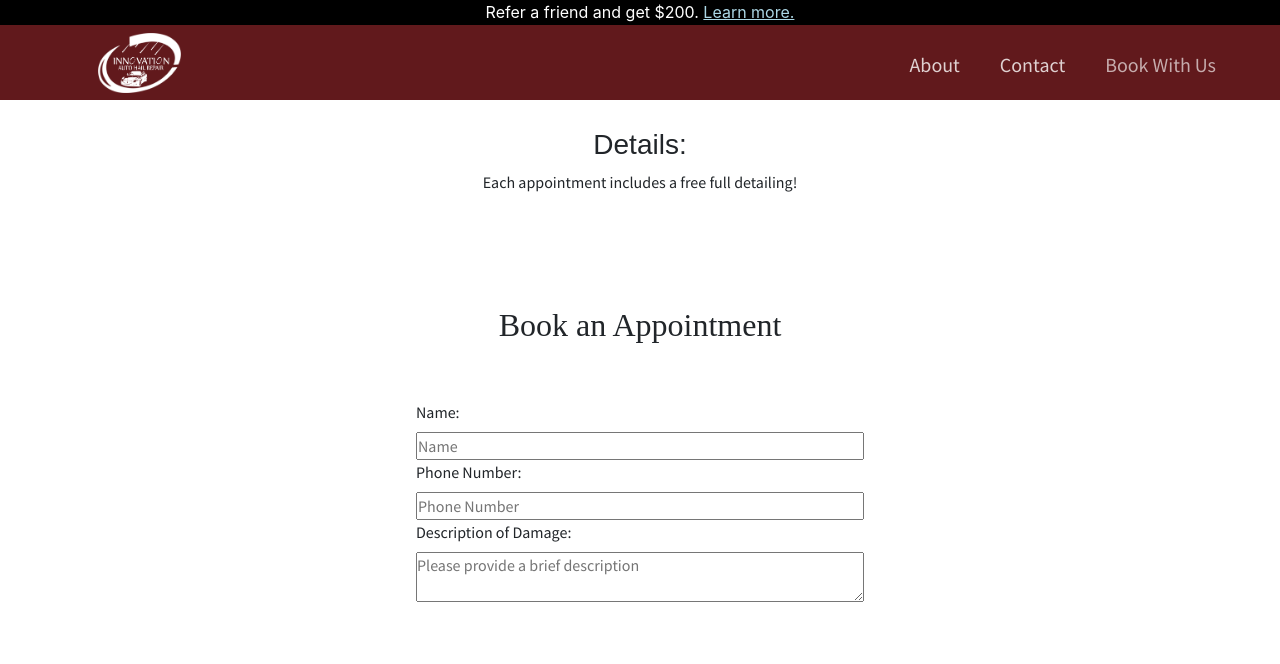
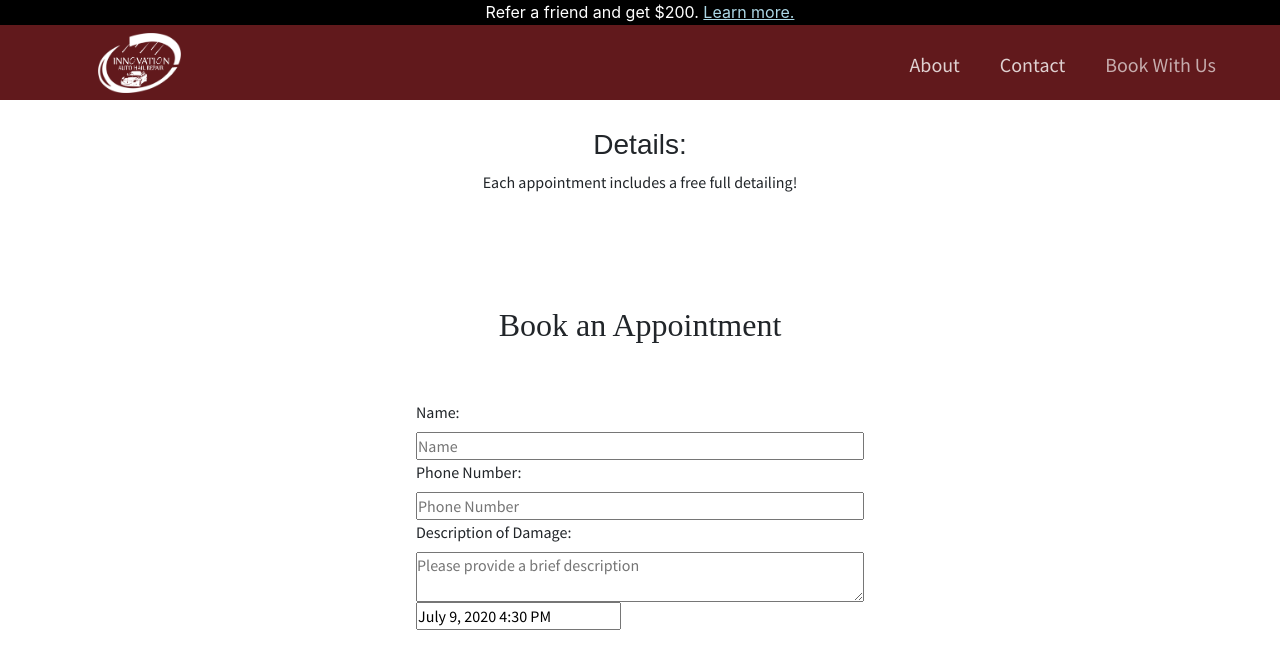
Before and after one commit to JRivera-31/Innovation-Auto-Repair, a Next.js app: page /booking in a window 1280 px wide. Shown: the top 664 px of the page. Built offline with nearby package versions, Linux system fonts and the light colour scheme; a web font is replaced by a local one.

Commit message:
datepicker

```diff
--- a/components/About/about.js
+++ b/components/About/about.js
@@ -25,11 +25,7 @@ export default function About() {
                     </p>
                 </div>
                 <div className={styles.imageDiv}>
-<<<<<<< HEAD
-                    <img className={styles.image} src='/images/car-min.jpg' alt='Picture of orange car'/>
-=======
                     <img className={styles.image} src='/images/car-min.jpg' alt="Picture of orange car" />
->>>>>>> 7884624936f292ef87ce74e266de22d1fb60db2f
                 </div>
             </div>
         </div>
--- a/components/BookingForm/bookingForm.js
+++ b/components/BookingForm/bookingForm.js
@@ -1,6 +1,18 @@
 import style from './form.module.css';
+import { useState } from 'react';
+import DatePicker from '../DatePicker/DatePicker';
 
 export default function bookingForm() {
+    const [selectedDate, setDate] = useState("");
+
+    const handleDateChange = (date) => {
+
+    }
+
+    const handleChange = (e) => {
+        console.log('d');
+    }
+
     return (
         <div className={style.formDiv}>
             <h2 className={style.heading}>Book an Appointment</h2>
@@ -11,7 +23,9 @@ export default function bookingForm() {
                 <input type='text' placeholder='Phone Number'></input>
                 <label>Description of Damage:</label>
                 <textarea type='text' placeholder='Please provide a brief description'></textarea>
+                <DatePicker onChange={(e, x) => handleChange(x)}/>
             </form>
         </div>
+
     );
 };
--- /dev/null
+++ b/components/DatePicker/DatePicker.js
@@ -0,0 +1,35 @@
+import DatePicker from 'react-datepicker';
+import { useState } from 'react';
+import setHours from 'date-fns/setHours'
+import setMinutes from 'date-fns/setMinutes';
+import getDay from 'date-fns/getDay';
+
+const datePicker = () => {
+    const [startDate, setStartDate] = useState(
+      setHours(setMinutes(new Date(), 30), 16)
+    );
+
+    const isWeekday = date => {
+      const day = getDay(date);
+      return day !== 0 && day !== 6;
+    };
+
+    return (
+      <DatePicker
+        selected={startDate}
+        onChange={date => setStartDate(date)}
+        showTimeSelect
+        filterDate={isWeekday}
+        excludeTimes={[
+          setHours(setMinutes(new Date(), 0), 12),
+          setHours(setMinutes(new Date(), 30), 12),
+          setHours(setMinutes(new Date(), 0), 13)
+        ]}
+        minTime={setHours(setMinutes(new Date(), 0), 9)}
+        maxTime={setHours(setMinutes(new Date(), 0), 17)}
+        dateFormat="MMMM d, yyyy h:mm aa"
+      />
+    );
+  };
+
+export default datePicker;
--- a/models/appointment.js
+++ b/models/appointment.js
@@ -13,11 +13,11 @@ const AppointmentSchema = new Schema({
         match: [/.+@.+\..+/, "Please enter a valid e-mail address"],
         required: "Email address is required!"
     },
-    date: {
+    selectedTimes: {
         type: Date,
         required: "Date is required!"
     },
-    availableTimes: [{ day: Number, times:{ time: String, isAvailable: { type: Boolean} }}]
+    availableTimes: [{ date: String, times:{ time: String, isAvailable: { type: Boolean} }}]
 })
 
 class newAppointment {
--- a/package.json
+++ b/package.json
@@ -9,10 +9,13 @@
     "seed": "node seeders/seed.js"
   },
   "dependencies": {
+    "@date-io/moment": "^1.3.13",
     "@material-ui/core": "^4.11.0",
+    "@material-ui/pickers": "^3.2.10",
     "axios": "^0.19.2",
     "body-parser": "^1.19.0",
     "bootstrap": "^4.5.0",
+    "date-fns": "^2.14.0",
     "express": "^4.17.1",
     "install": "^0.13.0",
     "mongoose": "^5.9.22",
@@ -20,6 +23,7 @@
     "npm": "^6.14.6",
     "react": "16.13.1",
     "react-bootstrap": "^1.1.1",
+    "react-datepicker": "^3.1.3",
     "react-dom": "16.13.1"
   }
 }
--- a/pages/_app.js
+++ b/pages/_app.js
@@ -1,5 +1,6 @@
 import '../styles/global.css'
 import 'bootstrap/dist/css/bootstrap.min.css';
+import "react-datepicker/dist/react-datepicker.css";
 
 export default function App({ Component, pageProps }) {
   return (
```
Also changed, not shown: 2 other files (tests, documents, lock files or other folders).
